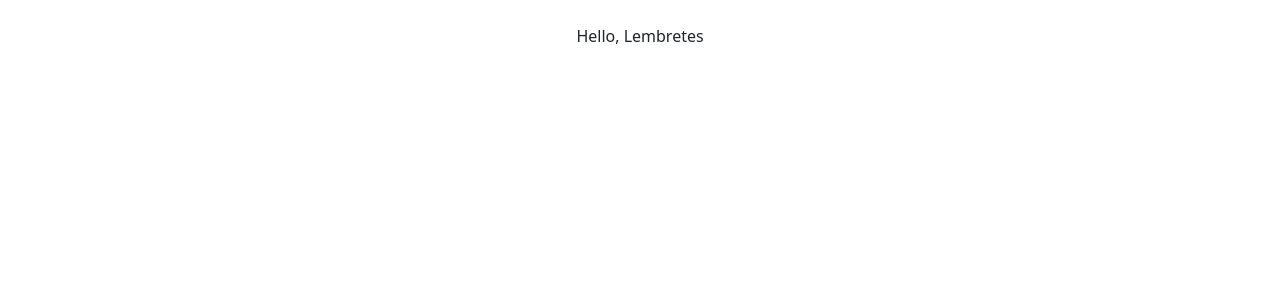
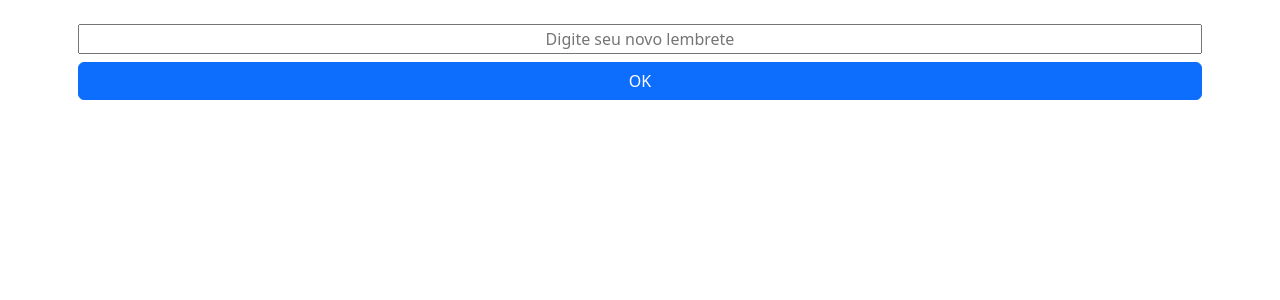
Before and after one commit to liamatsubara/pdmn_p1, a React (Vite) app: page / in a window 1280 px wide. Shown: the top 300 px of the page. Built offline with nearby package versions, Linux system fonts and the light colour scheme.

Commit message:
feat(p1): cria componente de entrada

```diff
--- a/src/App.jsx
+++ b/src/App.jsx
@@ -1,15 +1,10 @@
+import LembreteEntrada from "./LembreteEntrada"
+
 const App = () => {
   return (
     <div className="container px-2 mt-4">
 
-      {/* lista */}
-      <div className="row">
-        <div className="col-12 d-flex">
-          <div
-            className="flex-grow-1 text-center">
-            Hello, Lembretes</div>
-        </div>
-      </div>
+      <LembreteEntrada/>
 
     </div>
   )
--- /dev/null
+++ b/src/LembreteEntrada.jsx
@@ -0,0 +1,29 @@
+const LembreteEntrada = () => {
+  return (
+    <div>
+        {/* input */}
+        <div className="row my-2">
+            <div className="col-12 d-flex">
+            <input
+                type="text"
+                id="lembrete"
+                className="flex-grow-1 text-center"
+                placeholder="Digite seu novo lembrete"/>
+            </div>
+        </div>
+
+        {/* botao Ok */}
+        <div className="row my-2">
+            <div className="col-12 d-flex">
+            <button
+                type="button"
+                className="btn btn-primary flex-grow-1">
+                OK
+            </button>
+            </div>
+        </div>
+    </div>
+  )
+}
+
+export default LembreteEntrada
```
